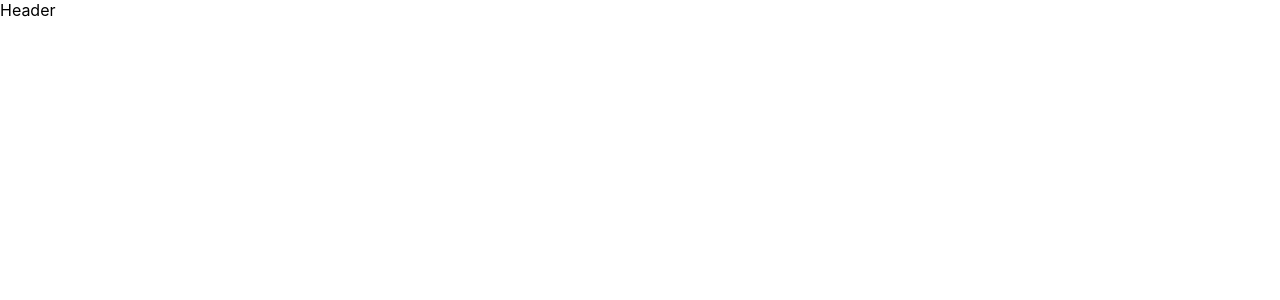
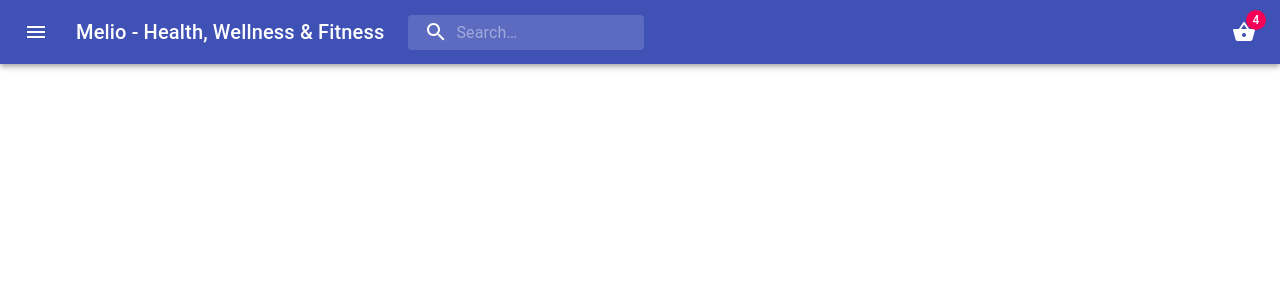
Before and after one commit to MilosTanaskovic/COVID-19-products-react-redux, a React (Create React App) app: page / in a window 1280 px wide. Shown: the top 300 px of the page. Built offline with nearby package versions, Linux system fonts and the light colour scheme.

Commit message:
create Header.js component...

```diff
--- a/src/components/Header.js
+++ b/src/components/Header.js
@@ -1,14 +1,172 @@
-import React from 'react'
+import React, { useState } from 'react'
 // material-ui
+import { fade, makeStyles } from '@material-ui/core/styles';
+import AppBar from '@material-ui/core/AppBar';
+import Toolbar from '@material-ui/core/Toolbar';
+import IconButton from '@material-ui/core/IconButton';
+import Typography from '@material-ui/core/Typography';
+import InputBase from '@material-ui/core/InputBase';
+import Badge from '@material-ui/core/Badge';
+import MenuItem from '@material-ui/core/MenuItem';
+import Menu from '@material-ui/core/Menu';
+import MenuIcon from '@material-ui/icons/Menu';
+import SearchIcon from '@material-ui/icons/Search';
+import AccountCircle from '@material-ui/icons/AccountCircle';
+import ShoppingBasketIcon from '@material-ui/icons/ShoppingBasket';
+import MoreIcon from '@material-ui/icons/MoreVert';
 
 /**
 * @author Milos Tanaskovic
 * @function Header
 **/
 
+const useStyles = makeStyles((theme) => ({
+  grow: {
+    flexGrow: 1,
+  },
+  basketButton: {
+    marginRight: theme.spacing(2),
+  },
+  title: {
+    display: 'none',
+    [theme.breakpoints.up('sm')]: {
+      display: 'block',
+    },
+  },
+  search: {
+    position: 'relative',
+    borderRadius: theme.shape.borderRadius,
+    backgroundColor: fade(theme.palette.common.white, 0.15),
+    '&:hover': {
+      backgroundColor: fade(theme.palette.common.white, 0.25),
+    },
+    marginRight: theme.spacing(2),
+    marginLeft: 0,
+    width: '100%',
+    [theme.breakpoints.up('sm')]: {
+      marginLeft: theme.spacing(3),
+      width: 'auto',
+    },
+  },
+  searchIcon: {
+    padding: theme.spacing(0, 2),
+    height: '100%',
+    position: 'absolute',
+    pointerEvents: 'none',
+    display: 'flex',
+    alignItems: 'center',
+    justifyContent: 'center',
+  },
+  inputRoot: {
+    color: 'inherit',
+  },
+  inputInput: {
+    padding: theme.spacing(1, 1, 1, 0),
+    // vertical padding + font size from searchIcon
+    paddingLeft: `calc(1em + ${theme.spacing(4)}px)`,
+    transition: theme.transitions.create('width'),
+    width: '100%',
+    [theme.breakpoints.up('md')]: {
+      width: '20ch',
+    },
+  },
+  sectionDesktop: {
+    display: 'none',
+    [theme.breakpoints.up('md')]: {
+      display: 'flex',
+    },
+  },
+  sectionMobile: {
+    display: 'flex',
+    [theme.breakpoints.up('md')]: {
+      display: 'none',
+    },
+  },
+}));
+
 const Header = (props) => {
+  const classes = useStyles();
+  const [anchorEl, setAnchorEl] = useState(null);
+
+  const isBasketOpen = Boolean(anchorEl);
+
+  const handleBasketOpen = (event) => {
+    setAnchorEl(event.currentTarget);
+  };
+
+  const handleBasketClose = () => {
+    setAnchorEl(null);
+  };
+
+  const BasketId = 'primary-search-shopping-cart';
+  const renderBasket = (
+    <Menu
+      anchorEl={anchorEl}
+      anchorOrigin={{ vertical: 'top', horizontal: 'right' }}
+      id={BasketId}
+      keepMounted
+      transformOrigin={{ vertical: 'top', horizontal: 'right' }}
+      open={isBasketOpen}
+      onClose={handleBasketClose}
+    >
+      <MenuItem >items</MenuItem>
+    </Menu>
+  );
+
   return(
-    <div>Header</div>
+   <div className={classes.grow}>
+      <AppBar position="static">
+        <Toolbar>
+          <IconButton
+            edge="start"
+            className={classes.basketButton}
+            color="inherit"
+            aria-label="open drawer"
+          >
+            <MenuIcon />
+          </IconButton>
+          <Typography
+           className={classes.title}
+           variant="h6"
+           noWrap>
+            Melio - Health, Wellness & Fitness
+          </Typography>
+          <div className={classes.search}>
+            <div className={classes.searchIcon}>
+              <SearchIcon />
+            </div>
+            <InputBase
+              placeholder="Search…"
+              classes={{
+                root: classes.inputRoot,
+                input: classes.inputInput,
+              }}
+              inputProps={{ 'aria-label': 'search' }}
+            />
+          </div>
+          <div className={classes.grow} />
+          <div className={classes.sectionDesktop}>
+            <IconButton
+              edge="end"
+              aria-label="account of current user"
+              aria-controls={BasketId}
+              aria-haspopup="true"
+              onClick={handleBasketOpen}
+              color="inherit"
+            >
+              <Badge
+               badgeContent={4}
+               color="secondary"
+              >
+                <ShoppingBasketIcon />
+              </Badge>
+            </IconButton>
+          </div>
+
+        </Toolbar>
+      </AppBar>
+      {renderBasket}
+    </div>
    )
   }
 
```
